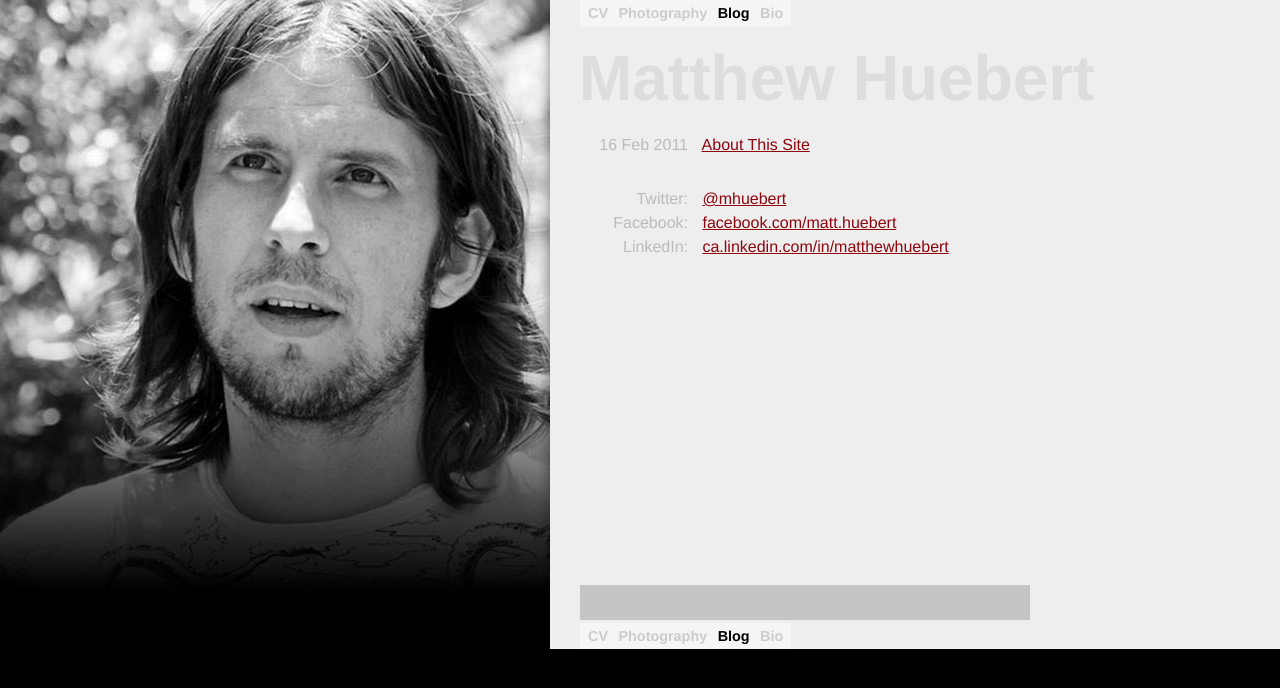
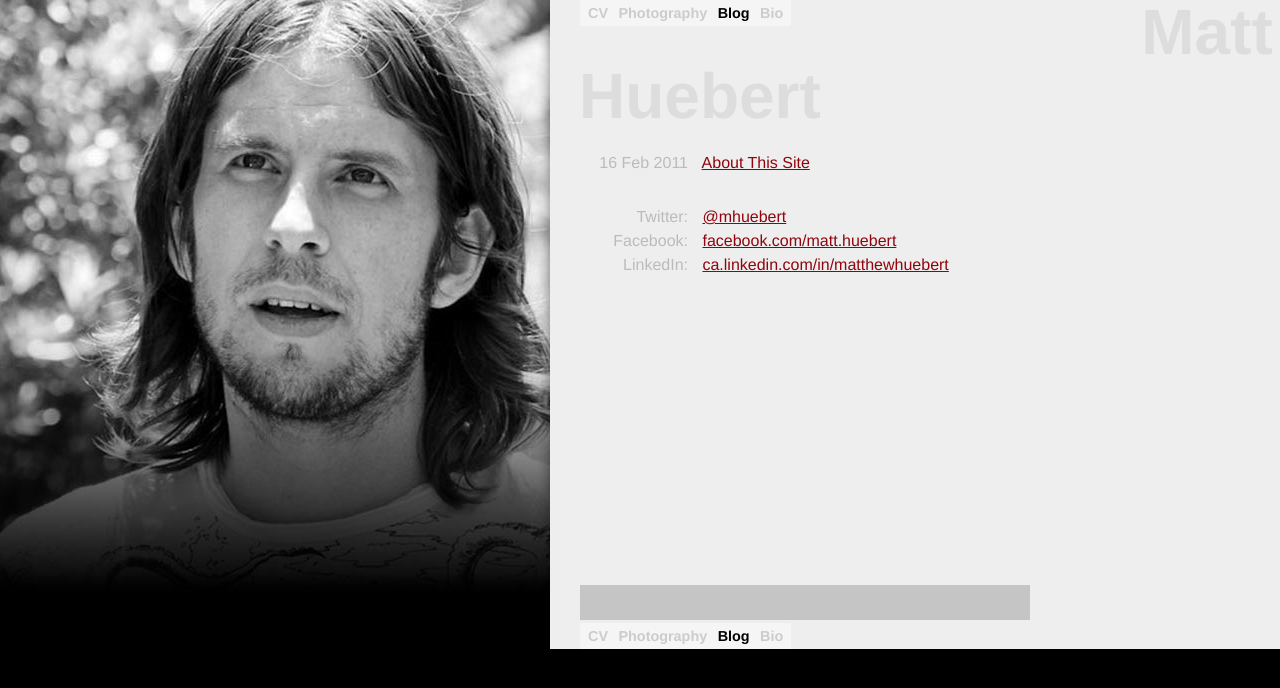
Before and after one commit to mhuebert/KineticHeat, a Jekyll site: the page built from blog.html, in a window 1280 px wide. Shown: the top 688 px of the page. Built offline with Jekyll 4.4.1, drawn with Linux system fonts in a browser that asks for light colours; grey boxes are pictures that could not be loaded.

Commit message:
Matthew > Matt

```diff
--- a/_layouts/default.html
+++ b/_layouts/default.html
@@ -1,7 +1,7 @@
 <!doctype html>
 <html>
   <head>
-    <title>Matthew Huebert | {{ page.title }}</title>
+    <title>Matt Huebert | {{ page.title }}</title>
     <!--[if lt IE 9]><script src="http://html5shim.googlecode.com/svn/trunk/html5.js"></script><![endif]-->
     <meta charset='utf-8' />
     <meta content='Matthew Huebert' name='author' />
@@ -19,7 +19,7 @@
     </div>
     <div class='container'>
       {% include nav.html %}
-      <h1 class='matt'>Matthew Huebert</h1>
+      <h1 class='matt'>Matt Huebert</h1>
       {{ content }}
       <div class='bottom'>
         {% include facebook.html %}
```
Also changed, not shown: 7 other files.
